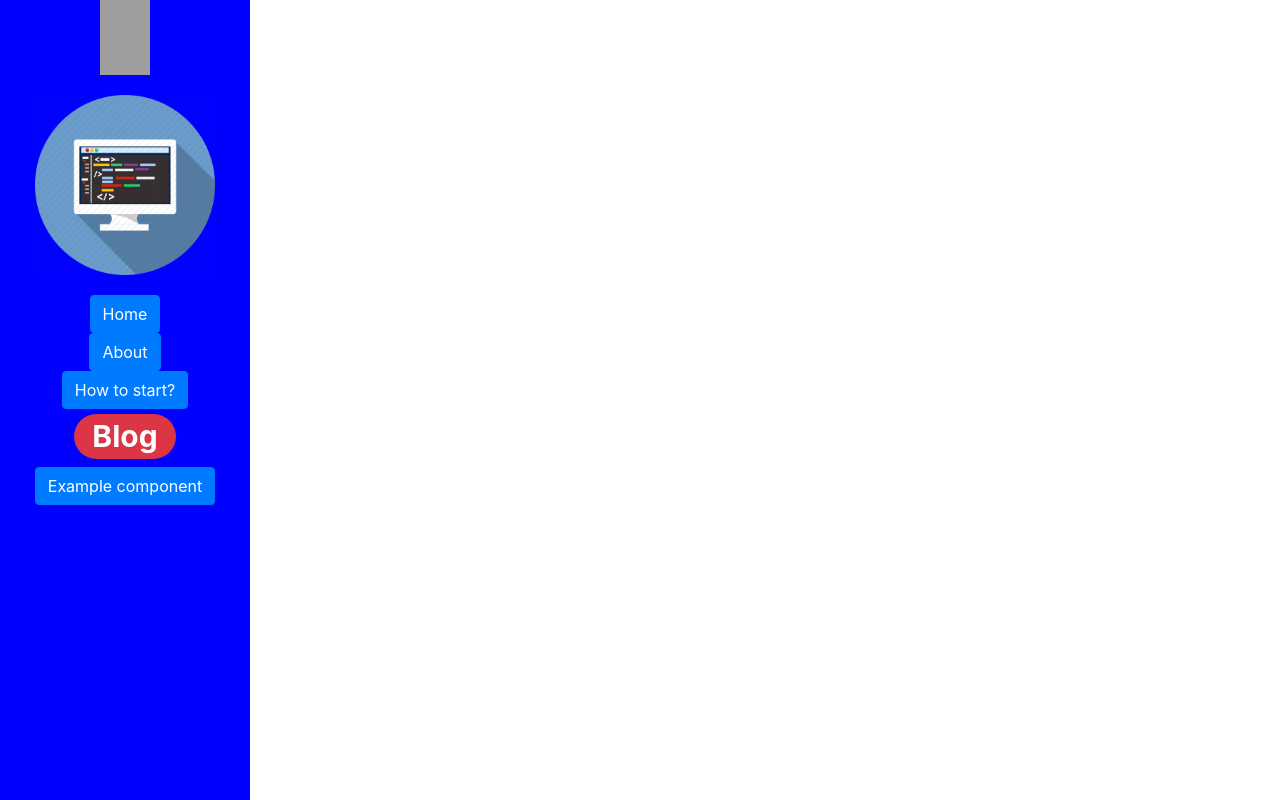
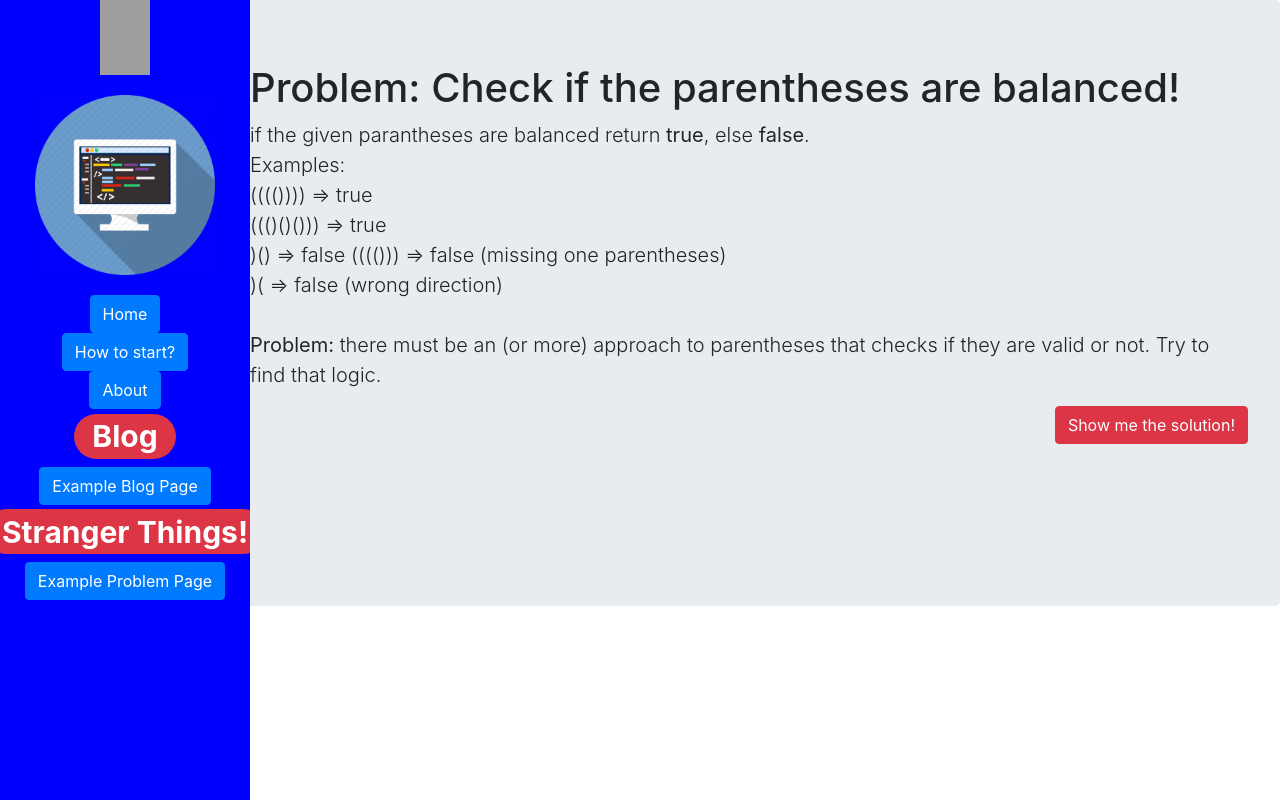
Before and after one commit to JoleDev/juniors-unite, a React (Create React App) app: page /problem1 in a window 1280 px wide. Built offline with nearby package versions, Linux system fonts and the light colour scheme; grey boxes are pictures that could not be loaded.

Commit message:
Structural
Stranger things section added. CSS files positioned. Home, How to start? updated. example problem page added.

```diff
--- a/src/App.css
+++ b/src/App.css
@@ -9,8 +9,6 @@ padding-top: 20px;
   float: left;
   background-color: blue;
   height: 100vh;
-  min-height: 600px;
-  max-width: 300px;
   overflow-y: auto;
 }
 
--- a/src/App.js
+++ b/src/App.js
@@ -6,6 +6,7 @@ import About from './components/About.jsx'
 import HowToStart from './components/HowToStart.jsx'
 import Home from './components/Home.jsx';
 import Navbar from './components/Navbar';
+import ExampleProblem from './components/Problem';
 
 
 // TestComponent is being imported, your components will be imported as well.
@@ -18,6 +19,7 @@ const AppRouter = () => (
       <Route path="/" exact component={Home} />
       <Route path="/about/" component={About} />
       <Route path="/howtostart/" component={HowToStart} />
+      <Route path="/problem1/" component={ExampleProblem} />
     </div>
   </Router>
 );
--- a/src/components/Home.jsx
+++ b/src/components/Home.jsx
@@ -6,18 +6,31 @@ class Home extends Component {
     return (
       <div>
         <Jumbotron className='example' color='primary'>
-          <h1 className='display-5'>Welcome to Collaborative Blog Project</h1>
+          <h1 className='display-4'>Welcome to Collaborative Blog Project!</h1>
           <p className='lead'>Here could be anything, for what else was needed to be created.
            Every person & every idea is welcome here,
            you are not the only one coding alone in the house so let's share and make this happen!
            You can play with CSS files, page layout, add your own component that fetches some
            kind of data you can do what your imagination allows! </p><br />
 
-           <h1 className='display-5'>Current Roadmap:</h1>
+           <h1 className='display-4'>Current Roadmap:</h1>
            <p className='lead'>
-           Let's create a collaborative Blog! This will be a blog but for everyone.
+           Let's create a collaborative Blog! This will be a blog but for everyone. Especially for new coders.
            The latest blog item will be on top in the navigation panel. It is going to show anything related to programming,
            jobs, difficulties, new technologies, etc...
+           </p><br />
+
+           <h1 className='display-5'>Why this is important?</h1>
+           <p className='lead'>
+           Because it is important to share to increase knowledge. When you share an important "AHA moment",
+           you help others to develop themselves as well. Sooner or later as starters many of us face similar issues.
+           </p><br />
+
+            <h1 className='display-5'>Why Stranger Things section exist?</h1>
+           <p className='lead'>
+            Stranger things are the section that we are going to share some interesting problems and solutions.
+            solutions will be hidden, by a button it will switched to visible so the user will take desired time to solve the problem
+            by himself/herself.
            </p><br />
 
           <p style={{float: 'right'}}><b> Authors: We are!</b></p>
--- a/src/components/HowToStart.jsx
+++ b/src/components/HowToStart.jsx
@@ -4,20 +4,22 @@ import { Jumbotron } from 'reactstrap'
 class Reserved extends Component {
   render() {
     return (
-      <Jumbotron className='example' color='primary' style={{ paddingLeft: 270}}>
+      <Jumbotron className='example' color='primary' style={{ paddingLeft: 270 }}>
         <h1 className='display-5'>Do you want to join ?</h1>
         <p className='lead' style={{ maxWidth: 900 }}>
-        First we need to set your local environment.
+          First we need to set your local environment.
         <a target='_blank'
-        rel="noopener noreferrer"
-        href='https://github.com/oytuntutun/juniors-unite' > here you can go to the repo.</a> instructions are also in gitHub.
+            rel="noopener noreferrer"
+            href='https://github.com/oytuntutun/juniors-unite' > <b>Here you can go to the repo.</b></a> instructions are also in gitHub.
         <br />1- Fork this repository. <br />
-2- Clone the repository.<br />
-3- Go to project folder in your terminal then type <b>-yarn</b> to install all required packages.<br />
-4- <b>yarn start</b> to start to project locally and watch file changes. <br />
-5- Make desired changes in another branch.<br />
-6- Make a pull request.<br /><br />
-This project has; React, React-Router and Bootstrap. What we want to do is basicly anything! But i was thinking maybe you create a component in the components folder, then create it's link in the navbar.
+          2- Clone the repository.<br />
+          3- Go to development branch. <br />
+          4- Go to project folder in your terminal then type <b>yarn</b> to install all required packages.<br />
+          5- <b>yarn start</b> to start to project locally and watch file changes. <br />
+          6- Make desired changes in another branch.<br />
+          7- Make a pull request.<br /><br />
+          This project has; React, React-Router and Bootstrap. What we want to do is create a new Blog link under the Blog!
+          Then show a page that what was the interesting thing that you learn today, yesterday, this week, this year.
         </p>
       </Jumbotron>
     )
--- a/src/components/Navbar.jsx
+++ b/src/components/Navbar.jsx
@@ -32,10 +32,12 @@ class Navbar extends Component {
               color='primary'
               block>Home
          </Button></Link>
+            <Link to="/howtostart/"><Button color='primary'>How to start?</Button></Link>
             <Link to="/about/"><Button color='primary'>About</Button></Link>
-            <Link to="/howtostart/"><Button color='primary'>How to start?</Button></Link>
             <h1><Badge color='danger' pill>Blog</Badge></h1>
-            <Link to="/testComponent"><Button color='primary'>Example component</Button></Link>
+            <Link to="/testComponent"><Button color='primary'>Example Blog Page</Button></Link>
+            <h1><Badge color='danger' pill>Stranger Things!</Badge></h1>
+            <Link to="/problem1"><Button color='primary'>Example Problem Page</Button></Link>
           </ButtonGroup>
         </nav>
       </div>
--- /dev/null
+++ b/src/components/Problem.jsx
@@ -0,0 +1,49 @@
+import React, { Component } from 'react'
+import { Jumbotron, Button } from 'reactstrap';
+import '../styles/Problem.css'
+
+
+
+class ExampleProblem extends Component {
+  state = {
+    isHidden: 'hidden',
+  }
+
+  toggleHidden() {
+    const {isHidden} = this.state
+    if(isHidden === 'visible'){
+    this.setState({ isHidden: 'hidden' })
+  } else { this.setState({isHidden: 'visible'})}
+}
+
+  render() {
+    console.log(this.state)
+    return (
+      <div>
+        <Jumbotron className='example' color='primary'>
+          <h1 className='display-5' >Problem: Check if the parentheses are balanced!</h1>
+          <p className='lead'>
+            if the given parantheses are balanced return <b>true</b>, else <b>false</b>.<br /> Examples:
+          <br /> (((()))) => true <br />
+            ((()()())) => true <br />
+            )() => false
+          (((())) => false (missing one parentheses) <br />
+            )( => false (wrong direction) <br /><br />
+            <b>Problem:</b> there must be an (or more) approach to parentheses that checks if they are valid or not.
+            Try to find that logic.
+          </p>
+          <Button className='solutionButton' onClick={this.toggleHidden.bind(this)} color='danger'>Show me the solution!</Button>
+          <p style={{ visibility: this.state.isHidden }}>
+            <b>Solution:</b> <br />
+            Consider each open paranthese "(" for +1 and each close paranthese ")" for -1. If the number goes below 0 it is immediately false.
+            Also when the calculation complete our number must be 0 otherwise false again. <br />
+            So approaching to parantheses one by one add the numbers, substract the numbers result must be 0, while making the calculation if you reach
+            negative number it returns false immediately.
+          </p>
+        </Jumbotron>
+      </div>
+    )
+  }
+}
+
+export default ExampleProblem
--- /dev/null
+++ b/src/styles/Problem.css
@@ -0,0 +1,3 @@
+.solutionButton{
+  float: right;
+}
```
